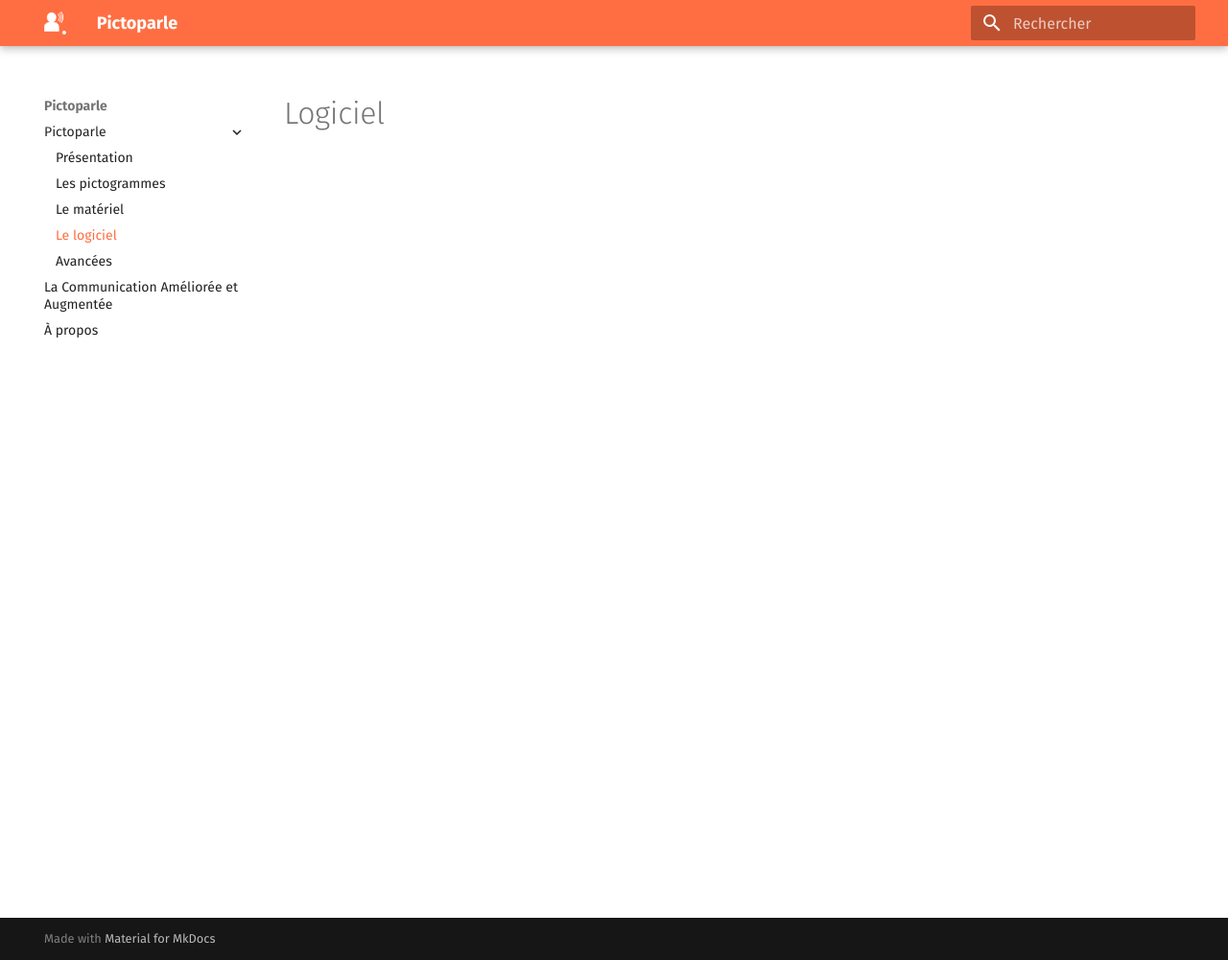
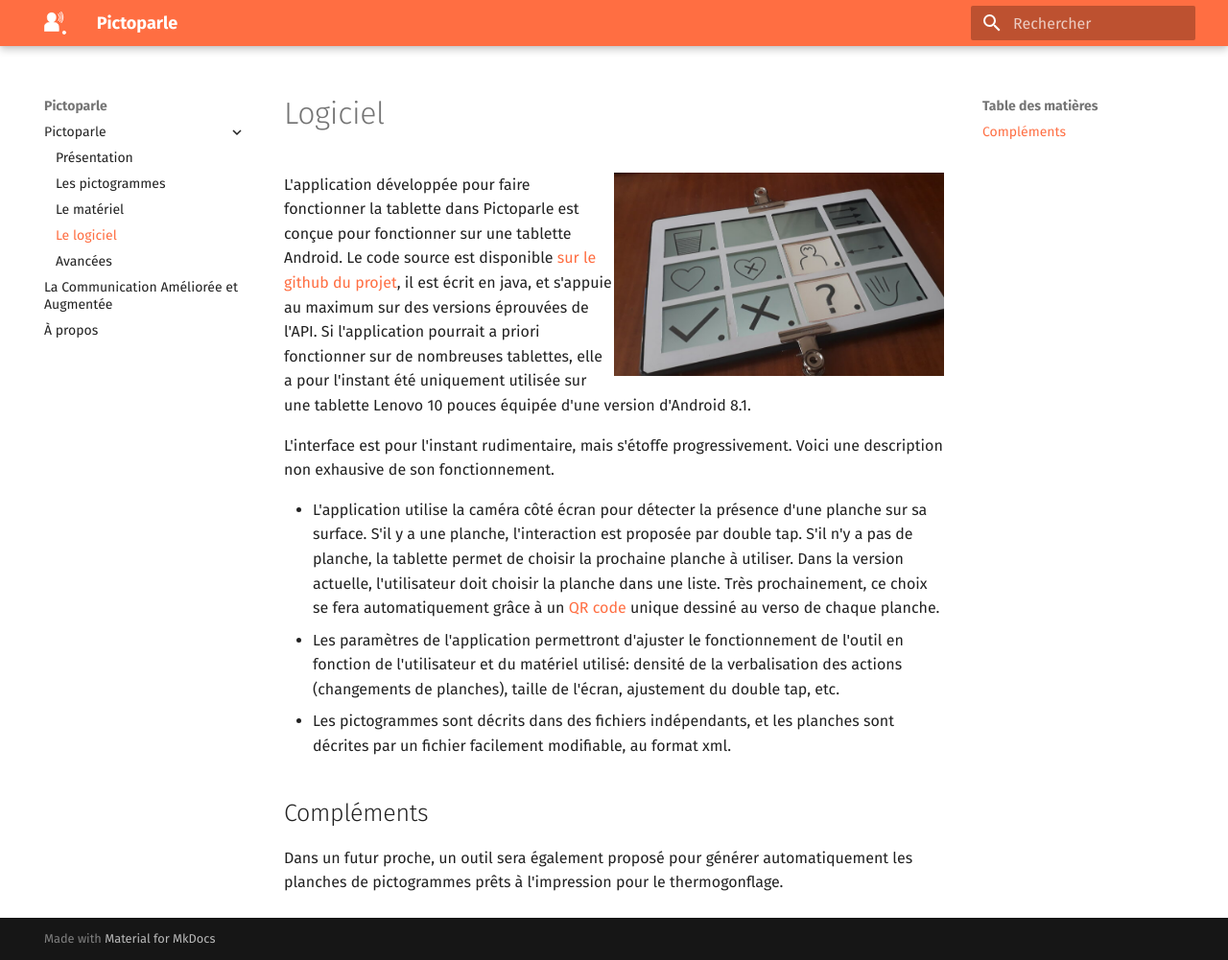
Before and after one commit to jmtrivial/pictoparle-website, an MkDocs documentation site: the page built from docs/logiciel.md, in a window 1280 px wide and 1001 px high. Shown: the whole window at 96% size. Built offline with MkDocs 1.6.1 and Material for MkDocs 9.7.7, drawn with Linux system fonts in a browser that asks for light colours.

Commit message:
Ajout de la partie logiciel

```diff
--- a/docs/logiciel.md
+++ b/docs/logiciel.md
@@ -1 +1,15 @@
 # Logiciel
+
+![L'interface de l'application sur une tablette](img/tablette.jpg){.float-right .medium}
+
+L'application développée pour faire fonctionner la tablette dans Pictoparle est conçue pour fonctionner sur une tablette Android. Le code source est disponible [sur le github du projet](https://github.com/jmtrivial/pictoparle), il est écrit en java, et s'appuie au maximum sur des versions éprouvées de l'API. Si l'application pourrait a priori fonctionner sur de nombreuses tablettes, elle a pour l'instant été uniquement utilisée sur une tablette Lenovo 10 pouces équipée d'une version d'Android 8.1.
+
+L'interface est pour l'instant rudimentaire, mais s'étoffe progressivement. Voici une description non exhausive de son fonctionnement.
+
+* L'application utilise la caméra côté écran pour détecter la présence d'une planche sur sa surface. S'il y a une planche, l'interaction est proposée par double tap. S'il n'y a pas de planche, la tablette permet de choisir la prochaine planche à utiliser. Dans la version actuelle, l'utilisateur doit choisir la planche dans une liste. Très prochainement, ce choix se fera automatiquement grâce à un [QR code](https://fr.wikipedia.org/wiki/Code_QR) unique dessiné au verso de chaque planche.
+* Les paramètres de l'application permettront d'ajuster le fonctionnement de l'outil en fonction de l'utilisateur et du matériel utilisé: densité de la verbalisation des actions (changements de planches), taille de l'écran, ajustement du double tap, etc.
+* Les pictogrammes sont décrits dans des fichiers indépendants, et les planches sont décrites par un fichier facilement modifiable, au format xml.
+
+## Compléments
+
+Dans un futur proche, un outil sera également proposé pour générer automatiquement les planches de pictogrammes prêts à l'impression pour le thermogonflage.
```
Also changed, not shown: docs/img/tablette.jpg (added).
